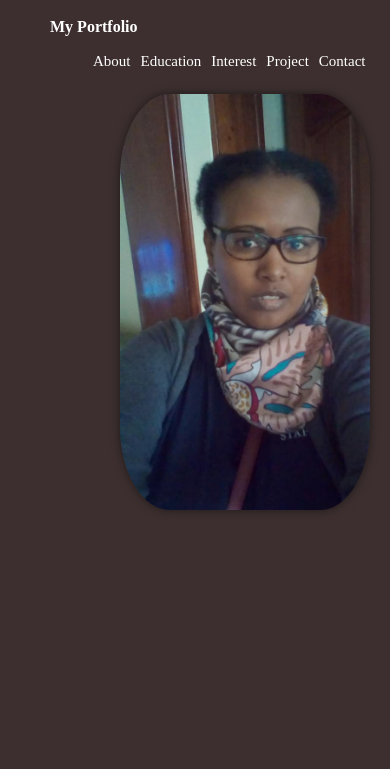
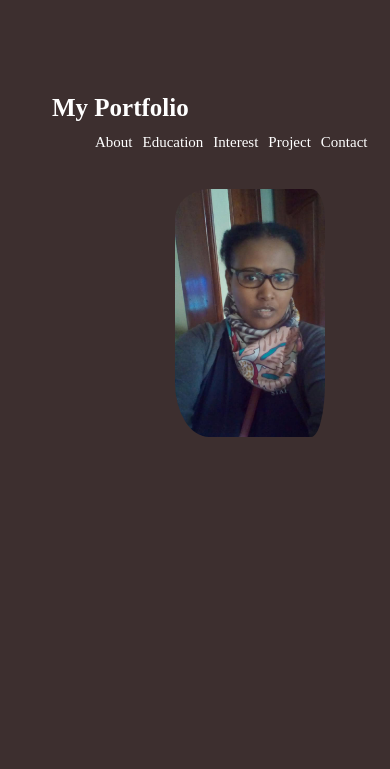
Before and after one commit to usanCode/my_portofolio, a plain HTML site: page index.html in a window 390 px wide. Shown: the part 107-876 px from the top of the page. Before the commit the page ends 844 px from the top, so only its background shows below. Drawn offline with Linux system fonts and the light colour scheme; a web font is replaced by a local one.

Commit message:
about the layout for the desktop design.

```diff
--- a/index.html
+++ b/index.html
@@ -18,14 +18,21 @@
   <body>
 
     <div class="grid-container">
-      <div class="first-container">
+
+
 
     <div class="headere"  >
 
     <h1  >Usanase</h1>
+    <br/>
+    <br/>
 
   </div>
+
+
   <div class="heading2">
+    <br/>
+    <br/>
     <h2>My Portfolio</h2>
 
   </div>
@@ -44,6 +51,9 @@
     </ul>
   </nav>
 </div>
+
+
+
 <div class="grid-image">
   <img src="./design/usan5.jpg" alt="My photo" />
 </div>
@@ -115,10 +125,9 @@
       This project is still an idea.
     </p>
   </div>
-   <div class="parts" id="Contact-section">
-
-
-    <h2 >Contact Me</h2>
+   <div class="parts" id="Contact-section"> <h2 >Contact Me</h2>
+   <br/>
+   <br/>
 
     <label>Tel :</label>
     <sectiom class="email-link">+(250)788403636</sectiom>
@@ -140,11 +149,8 @@
 
 </div>
 
-</div>
-
-
 
 </div>
 
   </body>
-</html
+</html>
--- a/styles.css
+++ b/styles.css
@@ -12,8 +12,9 @@ body{
     display: grid;
     grid-template-columns:45%  45%;
     grid-template-rows:15% 10%  5% 60%  ;
+
     width: 1000px;
-    height: 800%;
+    height: 800px;
 
     margin:auto;
     justify-content:center;
@@ -22,6 +23,8 @@ body{
 
 
 }
+
+
 
 .headere{
 
@@ -50,6 +53,7 @@ h1{
     grid-column-end: 3;
     grid-row-start:2 ;
     grid-row-end: 3;
+
     width:100%;
     height: auto;
 
@@ -82,13 +86,37 @@ a:hover{
 
 }
 
+.grid-image{
+    grid-column-start: 1;
+    grid-column-end:2;
+    grid-row-start: 4;
+    grid-row-end: 5;
+    display: flex;
+    justify-content: center;
+    padding: 2%;
+    width: auto;
+    height:auto;
+
+}
+
+img{
+
+    padding-top: 6%;
+    width: auto;
+    height:auto;
+    border-radius: 20%;
+
+
+
+}
+
 .text-container{
-    width:100%;
+    width:auto;
     height: auto;
 
     justify-content: center;
-    grid-column-start: 3;
-    grid-column-end:4;
+    grid-column-start: 2;
+    grid-column-end:3;
     grid-row-start: 4;
     grid-row-end: 5;
 
@@ -106,25 +134,7 @@ a:hover{
 
 }
 
-.grid-image{
-    grid-column-start: 1;
-    grid-column-end:2;
-    grid-row-start: 4;
-    grid-row-end: 5;
-    display: flex;
-    justify-content: center;
-    padding: 2%;
 
-
-}
-
-img{
-    width: 70%;
-    height:70%;
-    border-radius: 20%;
-    box-shadow: 0 0 10px rgba(0,0,0,0.5);
-
-}
 
 .email{
     color: white;
@@ -189,18 +199,15 @@ p{
         display: grid;
         grid-template-columns:80%;
         grid-template-rows:15% 5% 5% 34% 36% ;
-        width: 500px;
-        height: 600px;
+        row-gap: 2%;
+        width: 520px;
+        height: 850px;
         padding-bottom: 2%;
         margin:auto;
         justify-content:center;
 
 
 
-
-    }
-    .first-container{
-        color: white;
 
     }
 
@@ -217,8 +224,9 @@ p{
     }
 
     h1{
-        font-weight:bolder;
+
         font-size:50px;
+
     }
 
     .heading2{
@@ -229,10 +237,14 @@ p{
         width:100%;
         height: auto;
 
+
+
+
     }
 
     h2{
-        font-size: medium;
+        font-size: 25px;
+
     }
 
     h3{
@@ -243,7 +255,6 @@ p{
     li{
         display: inline;
         padding: 3px;
-
         font-size: 15px;
 
 
@@ -257,6 +268,7 @@ p{
         grid-row-end:4 ;
         width:100%;
         height: auto;
+        padding-top: 20px;
 
     }
 
@@ -265,7 +277,8 @@ p{
         grid-column-end:2;
         grid-row-start: 4;
         grid-row-end:5;
-
+        display: flex;
+        justify-content: center;
 
 
 
@@ -274,10 +287,10 @@ p{
     img{
 
         border-radius: 20%;
-        box-shadow: 0 0 10px rgba(0,0,0,0.5);
-        width: 65%;
-        height: 65%;
-        margin-right: 10px;
+
+        width: auto;
+        height: auto;
+        padding-right: 20px;
     }
 
     .text-container{
```
